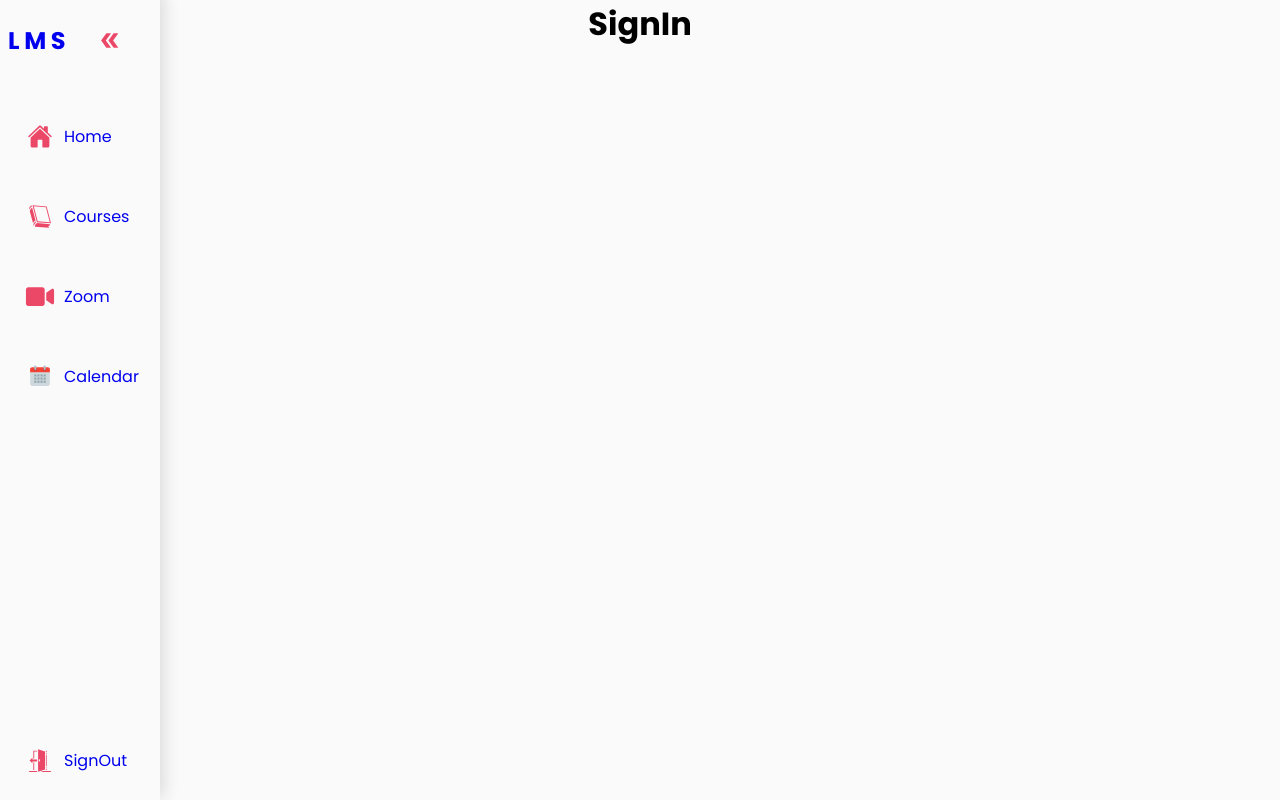
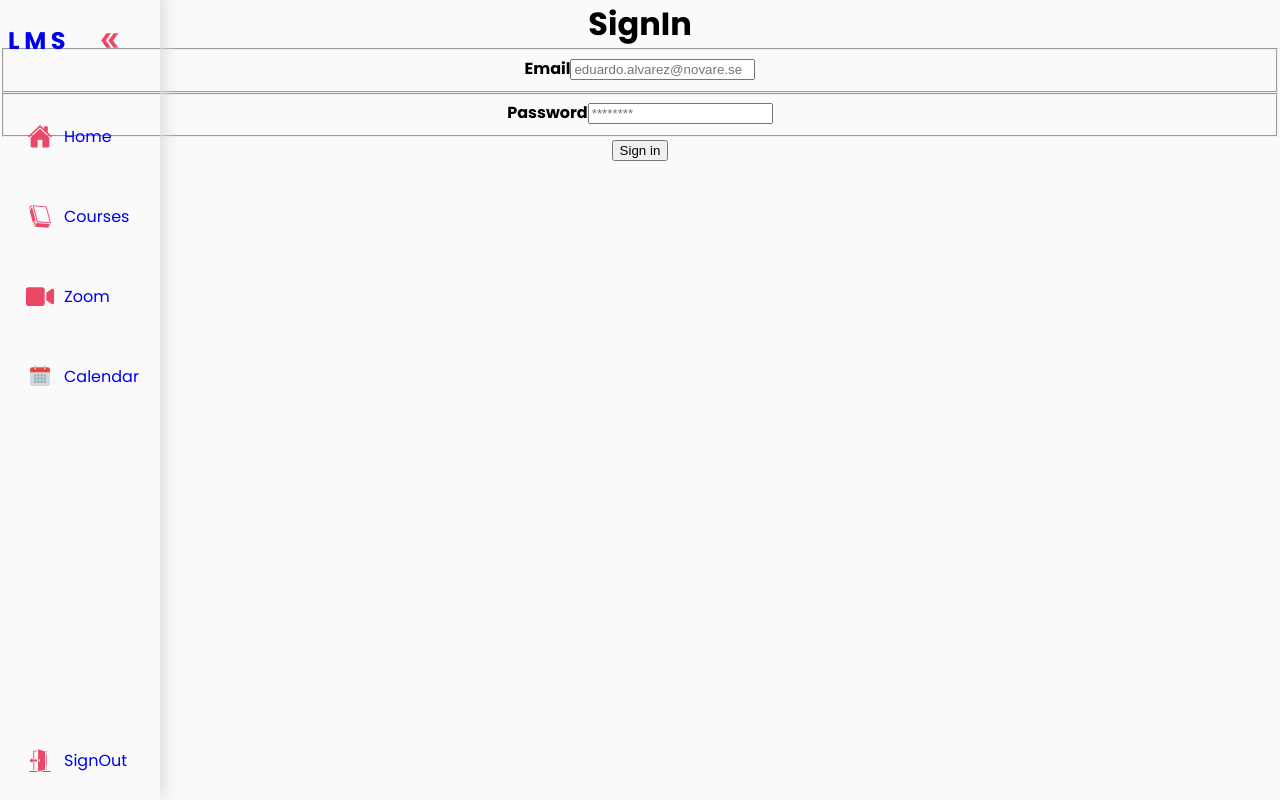
Before and after one commit to HassanObeid89/learning-management-system, a React (Create React App) app: page /sign-in in a window 1280 px wide. Built offline with nearby package versions, Linux system fonts and the light colour scheme.

Commit message:
Added sign in form

```diff
--- a/src/pages/SignIn.jsx
+++ b/src/pages/SignIn.jsx
@@ -1,7 +1,20 @@
+import signinFields from '../data/signin-fields.json'
+import InputField from '../components/InputField';
+import useForm from '../utils/useForm';
+
+
 export default function SignIn() {
+  const [values, handleChange, setValues] = useForm();
+  const inputFields = signinFields.map((input) => (
+    <InputField options={input} handleChange={handleChange} values={values} />
+  ));
   return (
     <div>
       <h1>SignIn</h1>
+      <form>
+        {inputFields}
+        <button>Sign in</button>
+      </form>
     </div>
   );
 }
--- a/src/pages/SignUp.jsx
+++ b/src/pages/SignUp.jsx
@@ -41,7 +41,7 @@ export default function SignUp() {
       <form onSubmit={handleSubmit}>
         {inputFields}
         {errorMessage}
-        <button>Submit</button>
+        <button>Create Account</button>
       </form>
     </div>
   );
```
